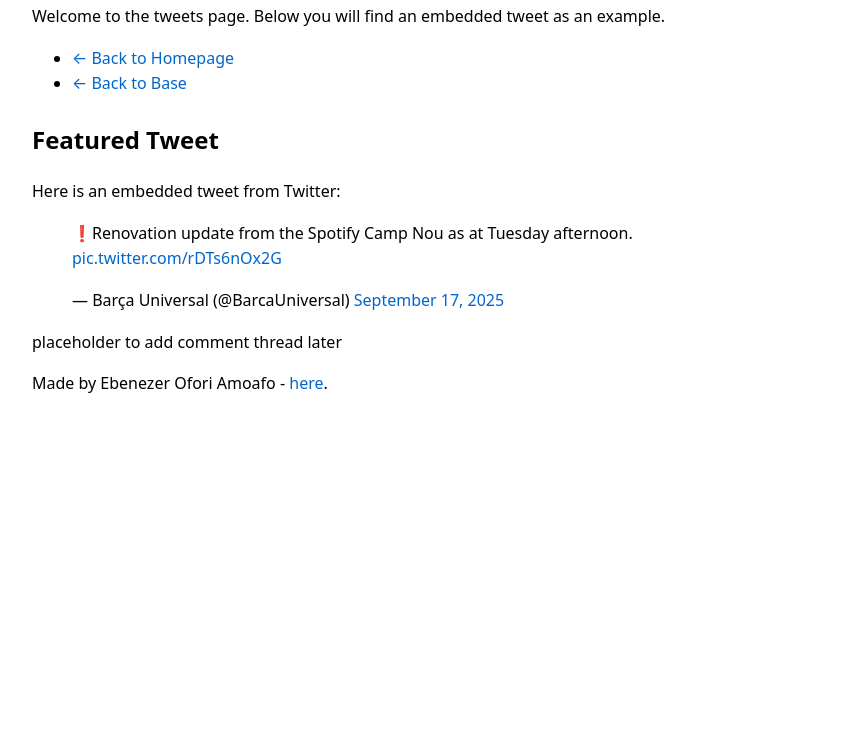
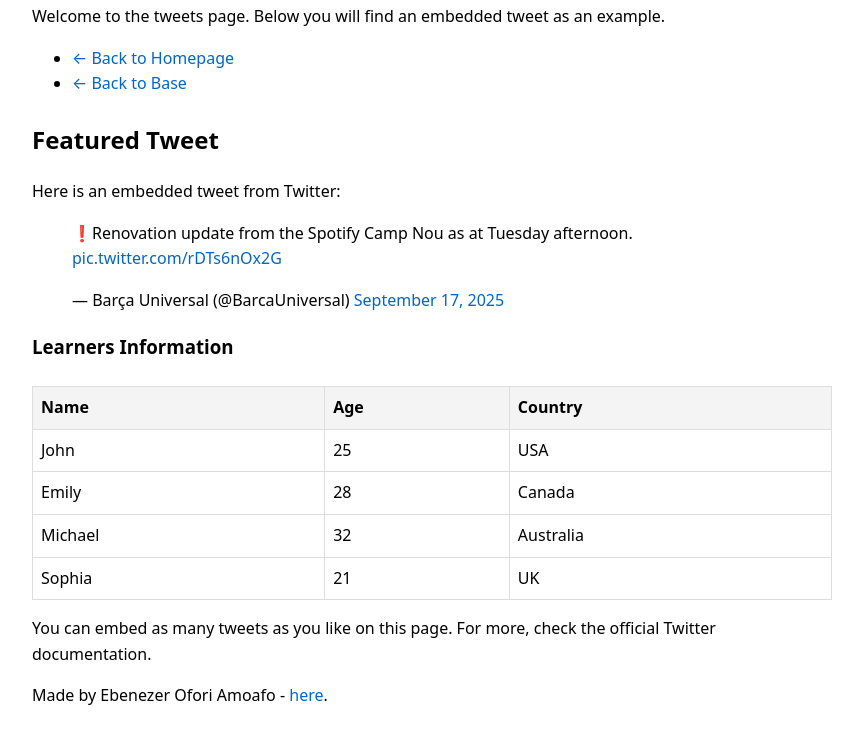
Before and after one commit to ebenamoafo2/My_First_Portfolio, a plain HTML site: page html_basic/index.html in a window 1280 px wide. Shown: the part 122-866 px from the top of the page, without its empty margins (208-1071 px from the left). Before the commit the page ends 800 px from the top, so only its background shows below. Drawn offline with Linux system fonts and the light colour scheme.

Commit message:
feat(index.html): add learners information table inside <article>

```diff
--- a/html_basic/index.html
+++ b/html_basic/index.html
@@ -9,6 +9,9 @@
       header { margin-bottom: 1.5rem; }
       a { color: #0066cc; text-decoration: none; }
       a:hover { text-decoration: underline; }
+      table { width: 100%; border-collapse: collapse; margin-top: 1.5rem; }
+      th, td { border: 1px solid #ddd; padding: 8px; text-align: left; }
+      th { background-color: #f4f4f4; }
     </style>
   </head>
   <body>
@@ -29,12 +32,45 @@
         <p lang="en" dir="ltr">❗️Renovation update from the Spotify Camp Nou as at Tuesday afternoon. <a href="https://t.co/rDTs6nOx2G">pic.twitter.com/rDTs6nOx2G</a></p>&mdash; Barça Universal (@BarcaUniversal) <a href="https://twitter.com/BarcaUniversal/status/1968124676993061166?ref_src=twsrc%5Etfw">September 17, 2025</a>
         </blockquote>
         <script async src="https://platform.twitter.com/widgets.js" charset="utf-8"></script>
+
+        <!-- Learners Table -->
+        <h3>Learners Information</h3>
+        <table>
+          <thead>
+            <tr>
+              <th>Name</th>
+              <th>Age</th>
+              <th>Country</th>
+            </tr>
+          </thead>
+          <tbody>
+            <tr>
+              <td>John</td>
+              <td>25</td>
+              <td>USA</td>
+            </tr>
+            <tr>
+              <td>Emily</td>
+              <td>28</td>
+              <td>Canada</td>
+            </tr>
+            <tr>
+              <td>Michael</td>
+              <td>32</td>
+              <td>Australia</td>
+            </tr>
+            <tr>
+              <td>Sophia</td>
+              <td>21</td>
+              <td>UK</td>
+            </tr>
+          </tbody>
+        </table>
       </article>
 
       <aside>
-        placeholder to add comment thread later
+        <p>You can embed as many tweets as you like on this page. For more, check the official Twitter documentation.</p>
       </aside>
-
     </main>
 
     <footer>
```
